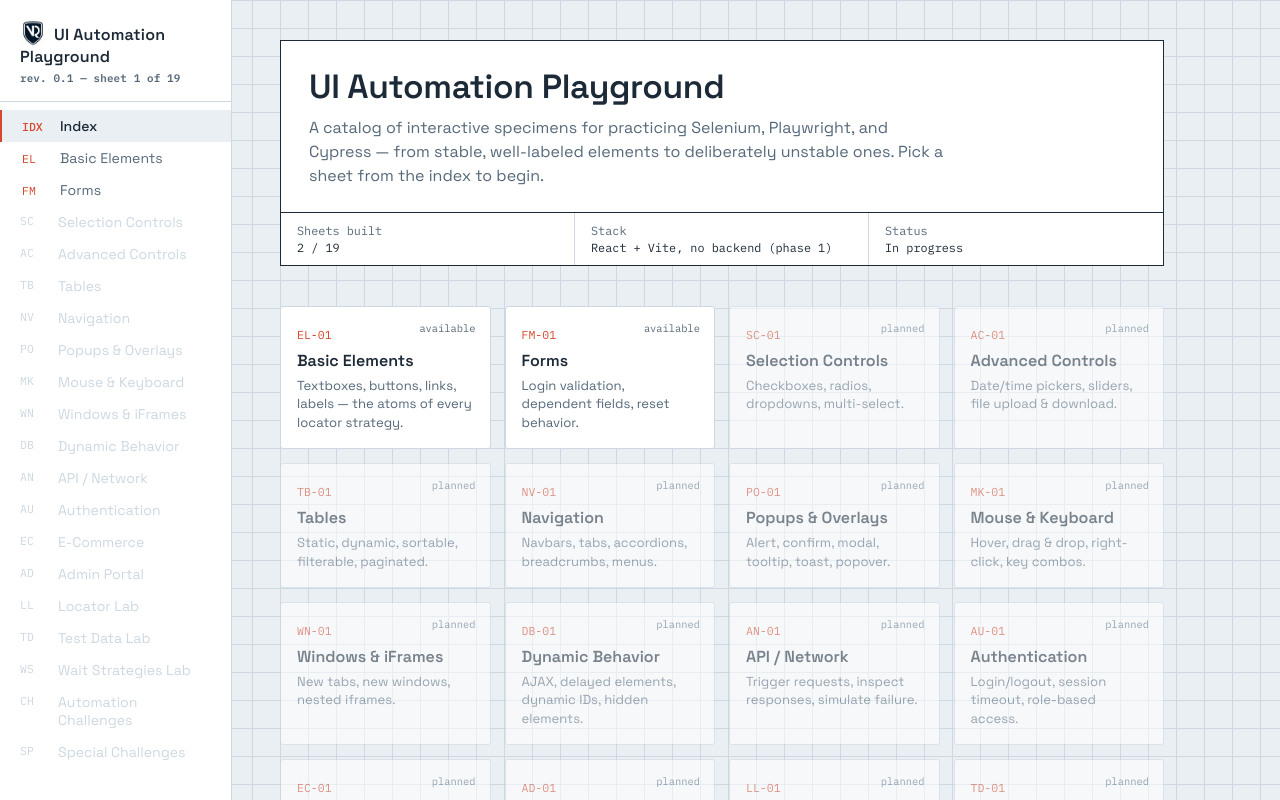
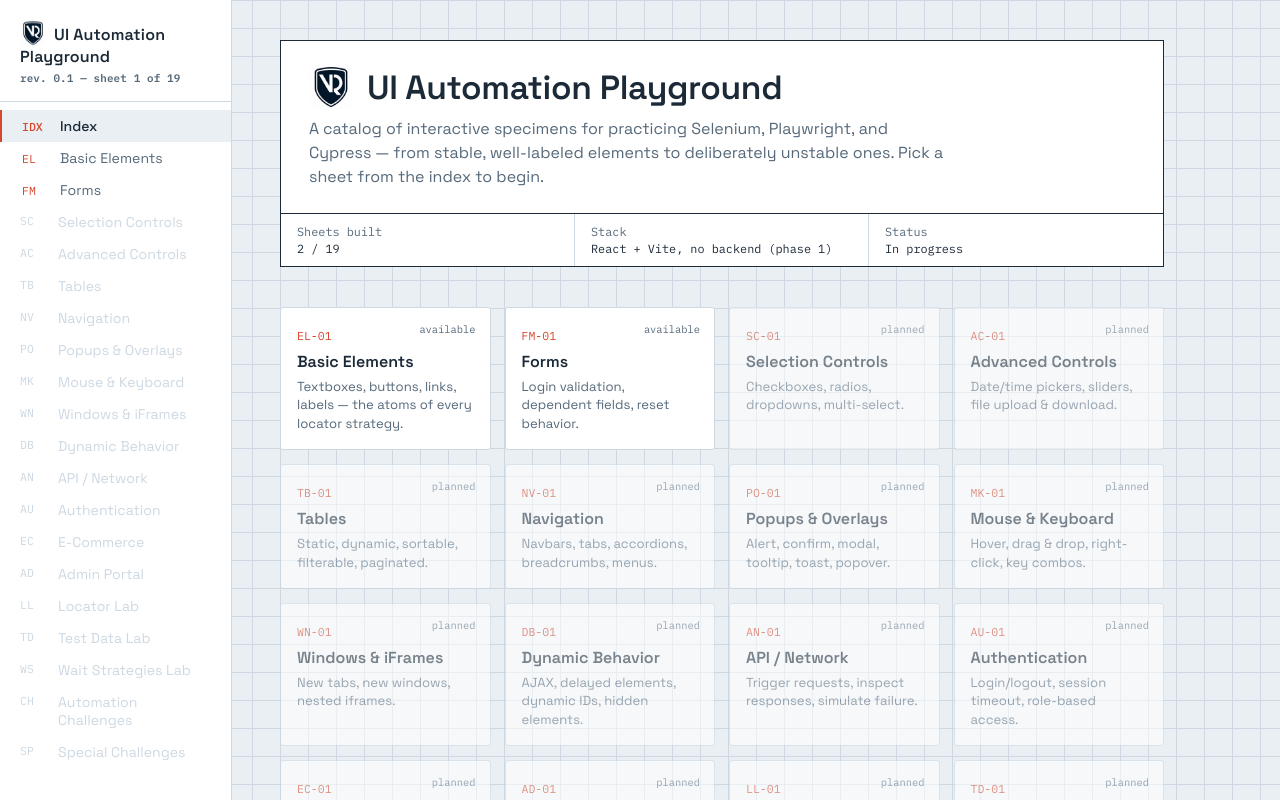
Before and after one commit to vishwanathrajasekaran/UI_PlayGround, a React (Vite) app: page / in a window 1280 px wide. Shown: the top 800 px of the page. Built offline with nearby package versions, Linux system fonts and the light colour scheme.

Commit message:
Refactor title section with logo in Home component

```diff
--- a/src/pages/Home.jsx
+++ b/src/pages/Home.jsx
@@ -8,7 +8,10 @@ export default function Home() {
     <>
       <div className="title-block" data-testid="title-block">
         <div className="title-block-main">
-          <h1>UI Automation Playground</h1>
+          <div style={{ display: 'flex', alignItems: 'center', gap: 14, marginBottom: 8 }}>
+            <img src="/logo-mark.png" alt="" width="44" height="44" style={{ borderRadius: 6 }} />
+            <h1 style={{ margin: 0 }}>UI Automation Playground</h1>
+          </div>
           <p>
             A catalog of interactive specimens for practicing Selenium, Playwright, and Cypress —
             from stable, well-labeled elements to deliberately unstable ones. Pick a sheet from the
```
